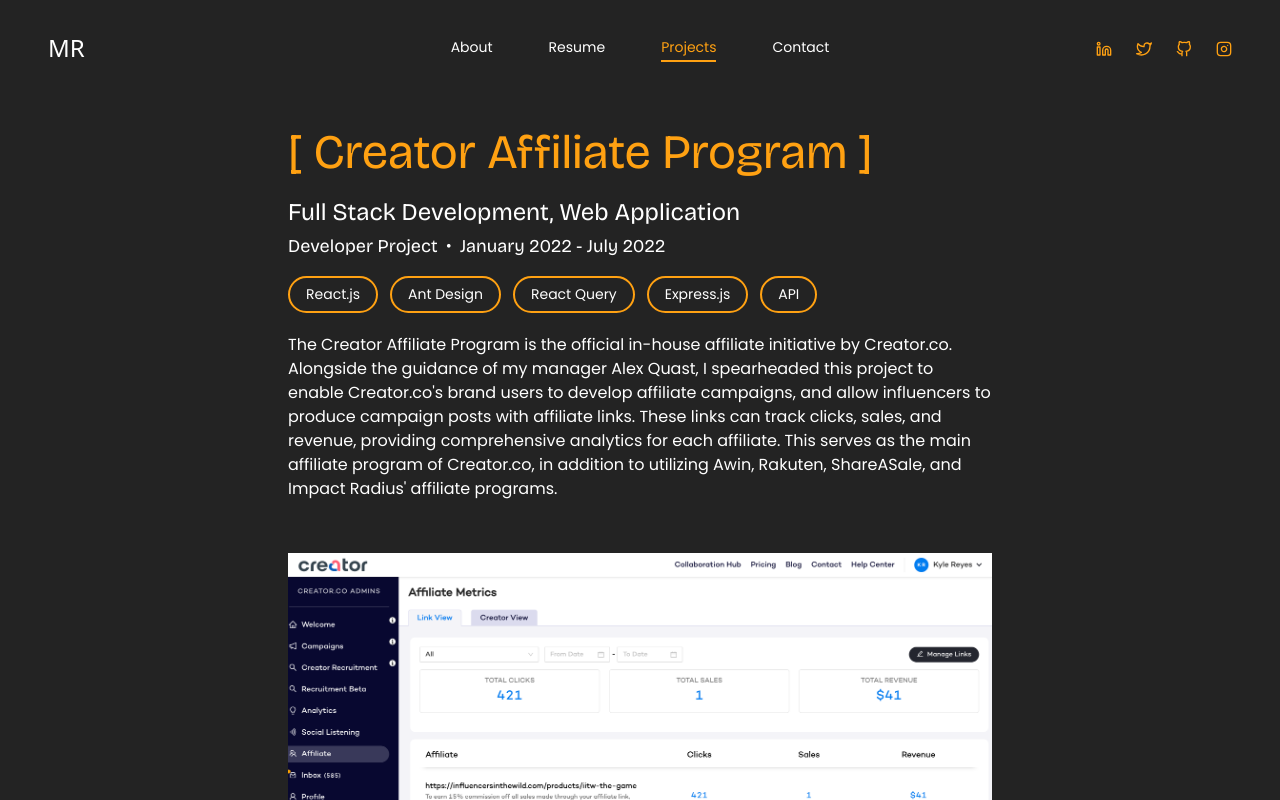
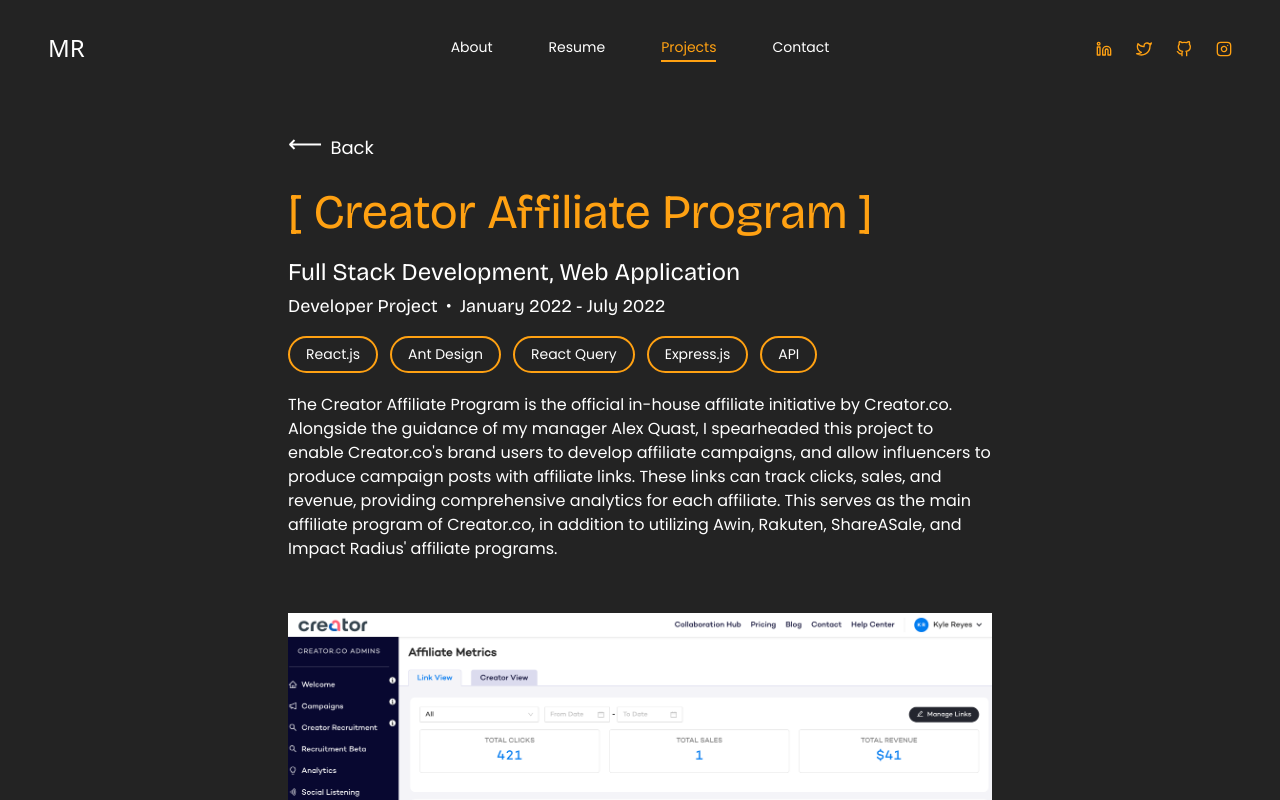
Before and after one commit to muhkyle17/portfolio-website, a Next.js app: page /projects/creator-affiliate in a window 1280 px wide. Shown: the top 800 px of the page. Built offline with nearby package versions, Linux system fonts and the light colour scheme; a web font is replaced by a local one.

Commit message:
Add a back button for the affiliate project

```diff
--- a/components/projects/AffiliateProject.js
+++ b/components/projects/AffiliateProject.js
@@ -1,3 +1,4 @@
+import { useRouter } from 'next/router'
 import Image from 'next/image'
 import { projects } from '../../data'
 import spinner from '../../public/spinner.gif'
@@ -5,6 +6,7 @@ import spinner from '../../public/spinner.gif'
 import { affiliateData } from '../../data'
 
 const AffiliateProject = () => {
+  const router = useRouter()
   const projectInfo = projects.find(project => project.projectRoute === 'creator-affiliate')
   const { title, techType, appType, projectType, duration, description, skills } = projectInfo || {}
 
@@ -17,6 +19,12 @@ const AffiliateProject = () => {
 
   return (
     <div className='container mx-auto px-4 xl:px-72 flex flex-col gap-2 sm:gap-5 items-start'>
+      <button
+        type='button'
+        onClick={() => router.push('/projects')}
+        className='self-center lg:self-start flex items-center gap-2 transition-all duration-500 hover:gap-3 hover:text-primary text-lg'>
+        <span className='text-2xl mb-2'>&#10229;</span>Back
+      </button>
       <h1 className='text-4xl sm:text-5xl text-primary'>[ {title} ]</h1>
 
       <div className='flex flex-col'>
```
